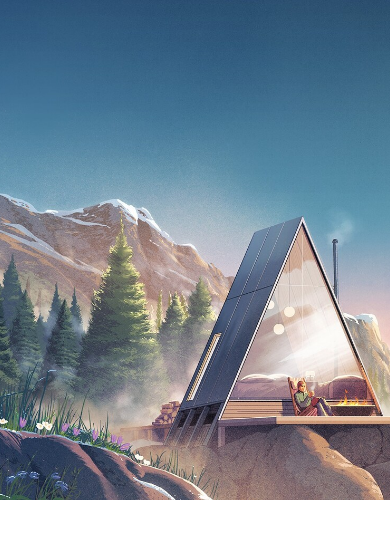
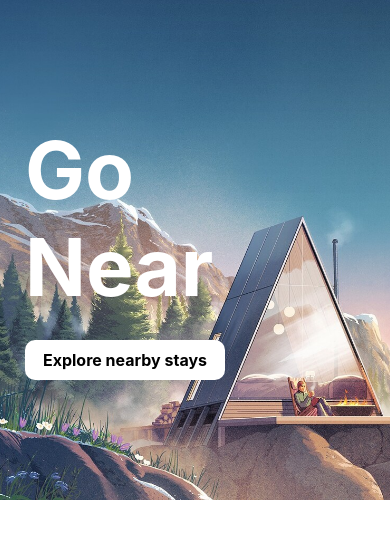
Before and after one commit to PatrikBeichner/abbRNles, a React Native app: screen / in a window 390 px wide. Shown: the top 538 px of the page. Built offline with nearby package versions, Linux system fonts and the light colour scheme.

Commit message:
homescreen explore button setup

```diff
--- a/src/screens/Home/index.js
+++ b/src/screens/Home/index.js
@@ -1,5 +1,9 @@
 import React from 'react';
-import { View, ImageBackground } from 'react-native';
+import {
+    View,
+    ImageBackground,
+    Text,
+    Pressable } from 'react-native';
 import styles from './styles';
 
 const HomeScreen = props => {
@@ -10,9 +14,14 @@ const HomeScreen = props => {
               source={require('../../../assets/images/wallpaper.jpg')}
               style={styles.image}
             >
-
-                {/* Title */}
-                {/* Button */}
+                <Text style={styles.title}>Go Near</Text>
+                <Pressable
+                  style={styles.button}
+                  onPress={()=>console.warn(data='Explore btn clicked')}
+                //   onPress={() => console.warn( data: 'Explore Btn clicked')}
+                >
+                    <Text style={styles.buttonText}>Explore nearby stays</Text>
+                </Pressable>
             </ImageBackground>
         </View>
     )
--- a/src/screens/Home/styles.js
+++ b/src/screens/Home/styles.js
@@ -5,6 +5,29 @@ const styles = StyleSheet.create({
         width: '100%',
         height: 500,
         resizeMode: 'cover',
+        // align items centered vertically V
+        justifyContent: 'center',
+    },
+    title: {
+        fontSize: 80,
+        fontWeight: 'bold',
+        color: 'white',
+        width: '70%',
+        marginLeft: 25,
+    },
+    button: {
+        backgroundColor: '#fff',
+        width: 200,
+        height: 40,
+        borderRadius: 10,
+        marginTop: 25,
+        marginLeft: 25,
+        justifyContent: 'center',
+        alignItems: 'center',
+    },
+    buttonText: {
+        fontSize: 16,
+        fontWeight: 'bold',
     },
 });
 
```
